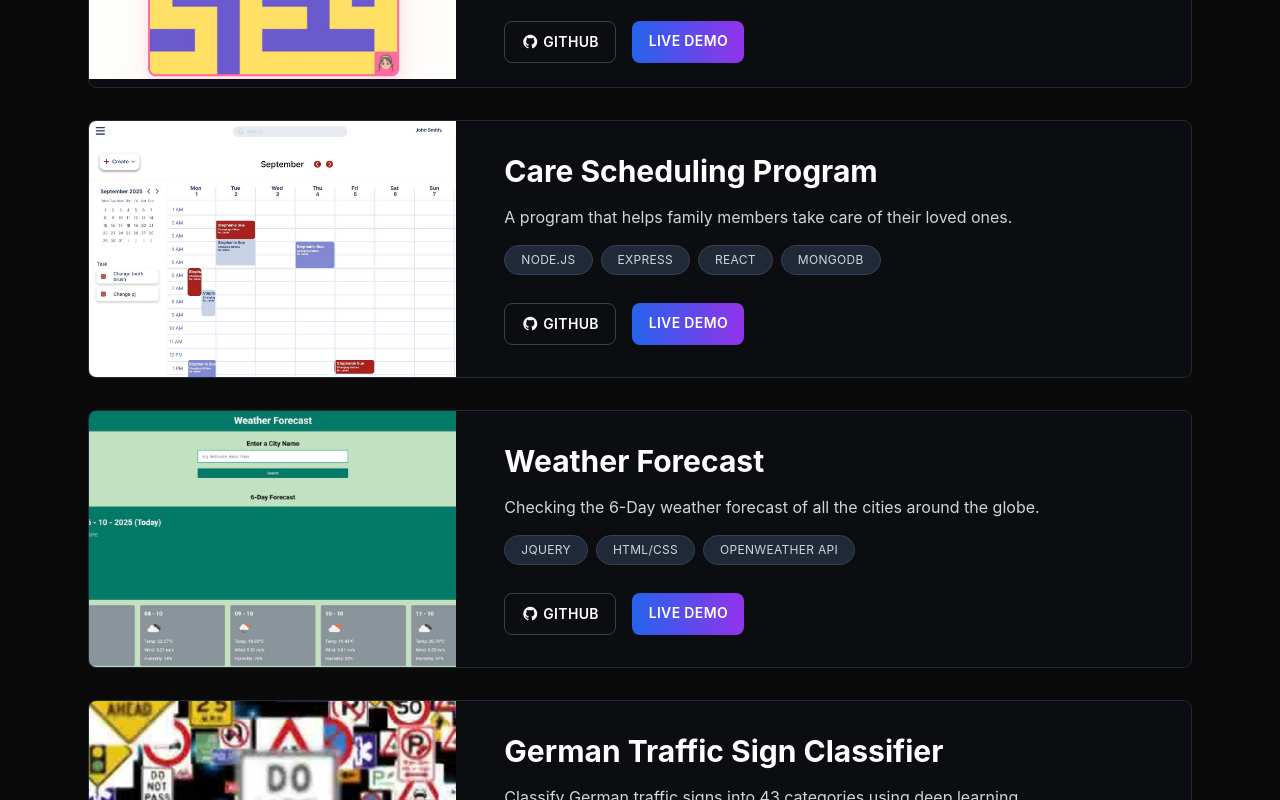
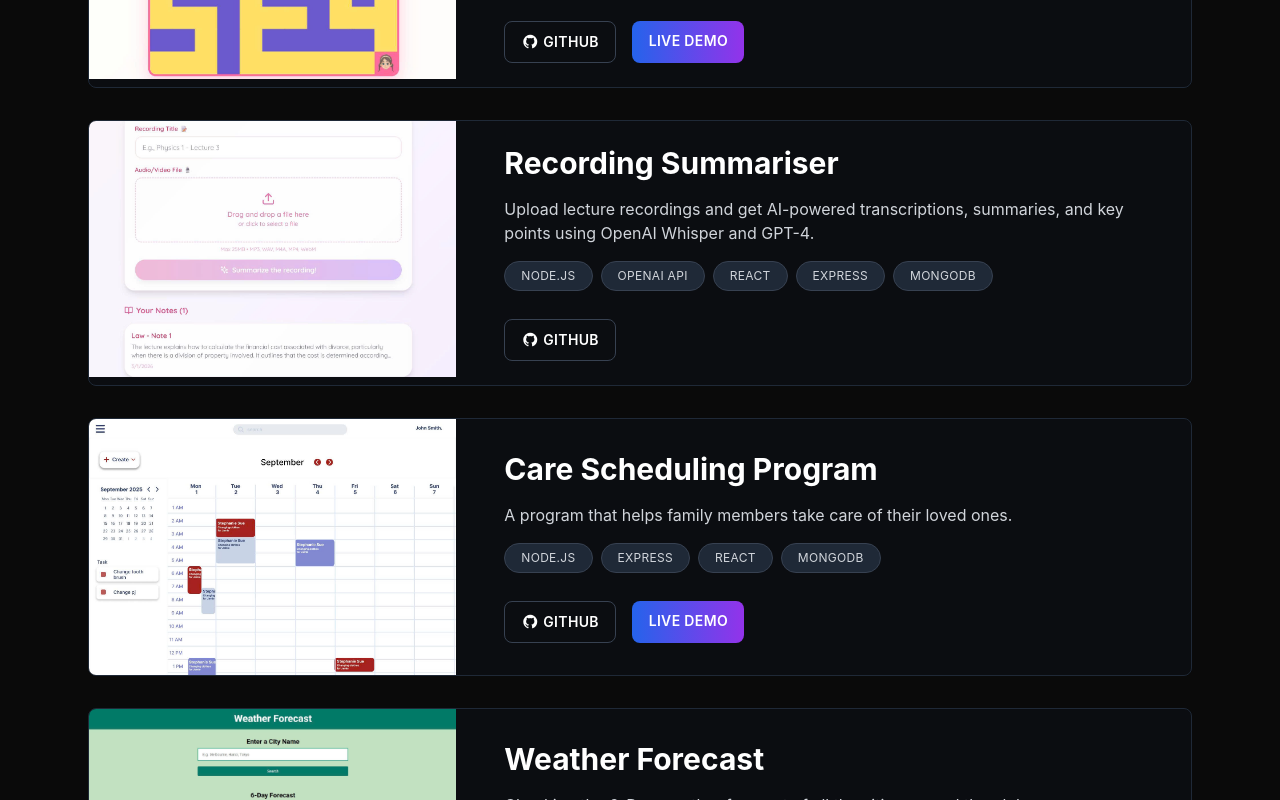
Before and after one commit to chimdienn/duccu-portfolio, a React (Vite) app in the folder client/: page /projects in a window 1280 px wide. Shown: the part 760-1560 px from the top of the page. Built offline with nearby package versions, Linux system fonts and the light colour scheme.

Commit message:
Added a new Project

```diff
--- a/client/src/components/pages/Projects.jsx
+++ b/client/src/components/pages/Projects.jsx
@@ -4,6 +4,7 @@ import weather_forecast_img from "../../assets/projects/weather_forecast.jpg";
 import german_traffic_sign_img from "../../assets/projects/german_traffic_sign.jpg";
 import care_scheduling_img from "../../assets/projects/care_scheduling.jpg";
 import love_maze_img from "../../assets/projects/love_maze.jpg";
+import recording_summariser_img from "../../assets/projects/recording_summariser.jpg";
 
 const Projects = () => {
   const projects = [
@@ -30,6 +31,14 @@ const Projects = () => {
       github: "https://github.com/chimdienn/LoveMazeGame",
       demo: "https://love-maze-game-a689575429c5.herokuapp.com/",
       image: love_maze_img,
+    },
+    {
+      title: "Recording Summariser",
+      description:
+        "Upload lecture recordings and get AI-powered transcriptions, summaries, and key points using OpenAI Whisper and GPT-4.",
+      techStack: ["Node.js", "OpenAI API", "React", "Express", "MongoDB"],
+      github: "https://github.com/chimdienn/recording-summariser", // TODO: Update link
+      image: recording_summariser_img,
     },
     {
       title: "Care Scheduling Program",
```
Also changed, not shown: client/src/assets/projects/recording_summariser.jpg (added).
